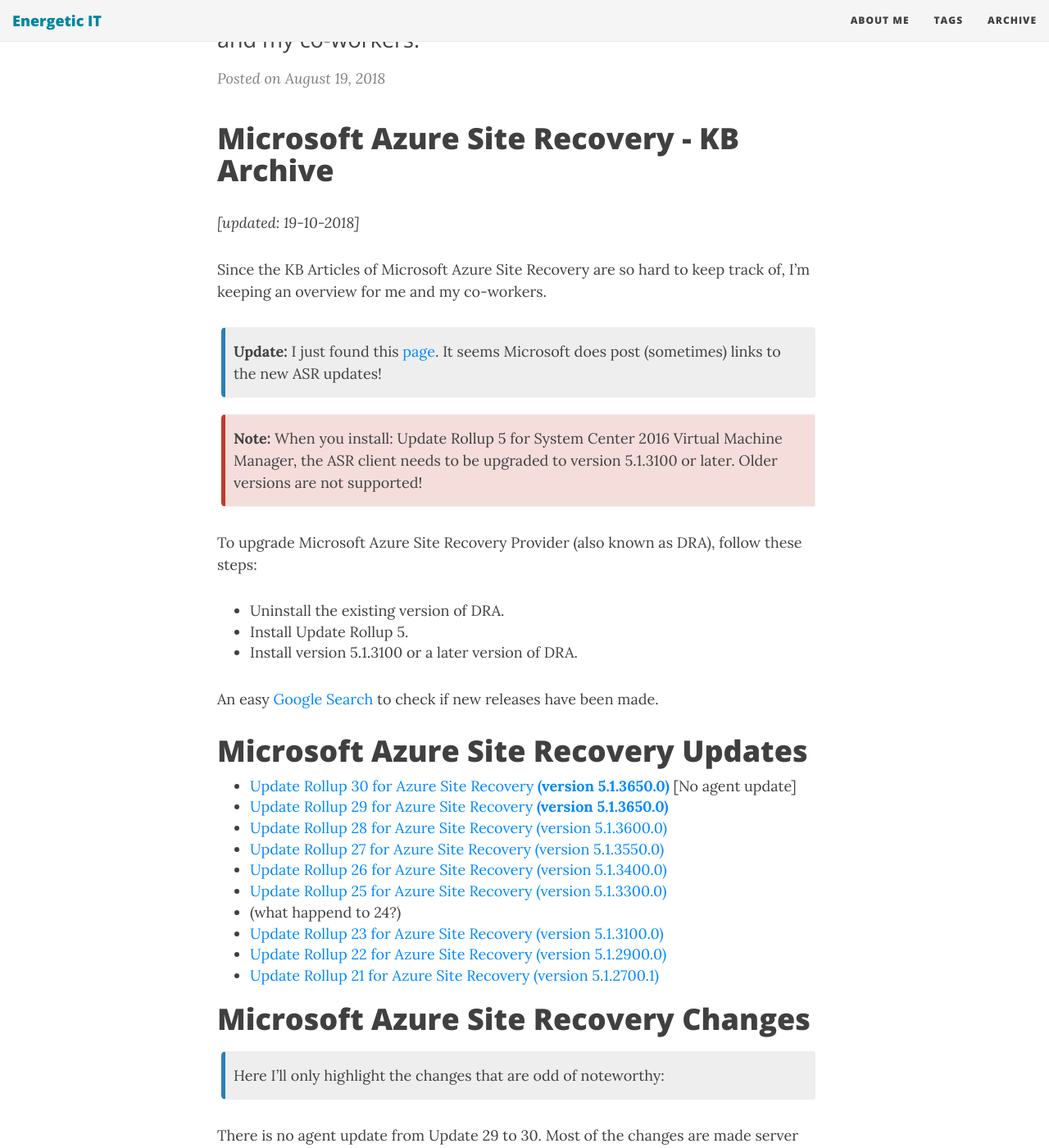
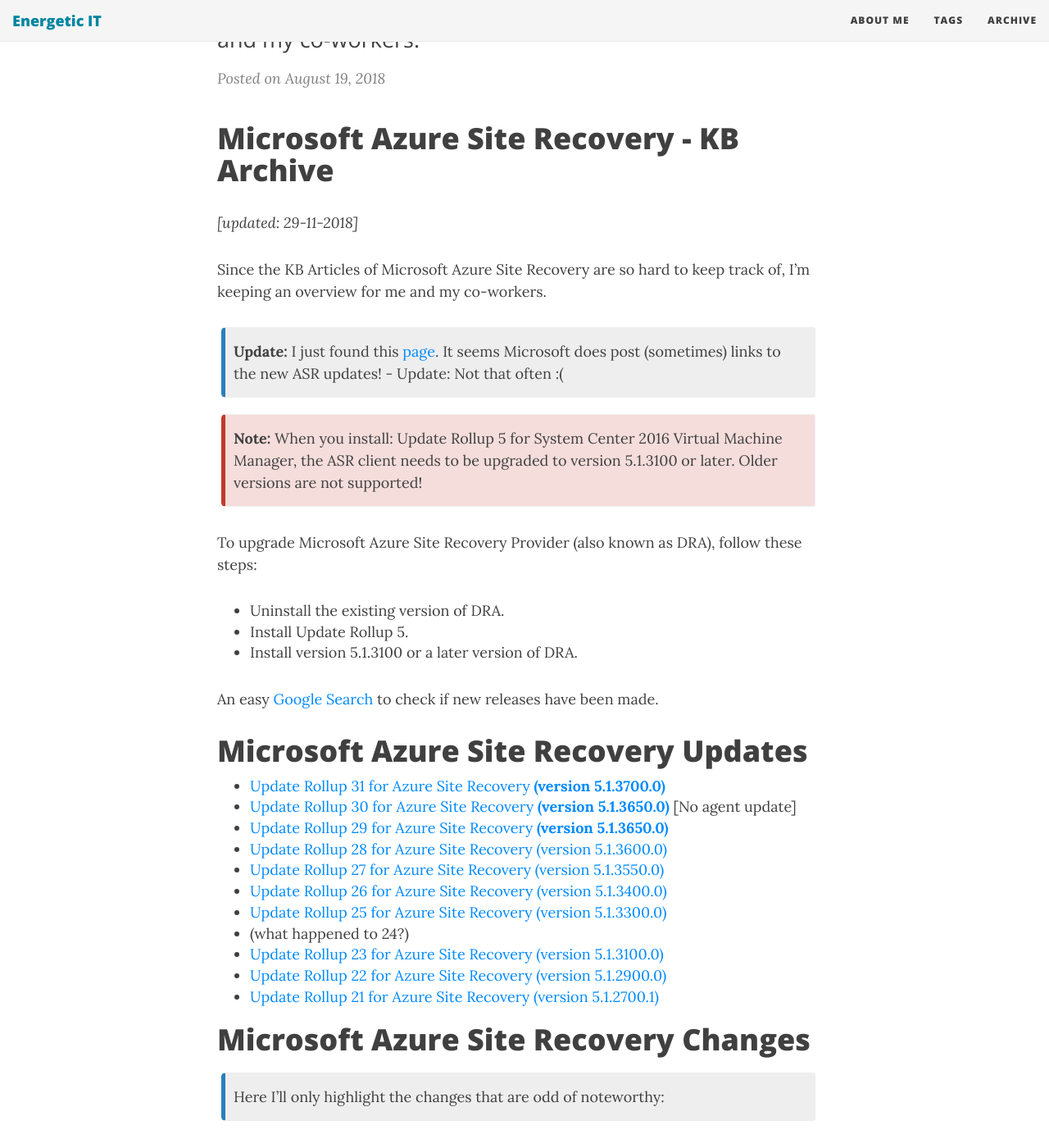
Before and after one commit to energetic-it/energetic-it.github.io, a Jekyll site: the page built from _posts/2018-08-19-microsoft-azure-site-recovery-kb-archive.md, in a window 1280 px wide and 1400 px high, scrolled down 276 px. Shown: the whole window at 82% size. Built offline with Jekyll 4.4.1, drawn with Linux system fonts in a browser that asks for light colours; nearby versions of some CDN libraries.

Commit message:
update to 31

```diff
--- a/_posts/2018-08-19-microsoft-azure-site-recovery-kb-archive.md
+++ b/_posts/2018-08-19-microsoft-azure-site-recovery-kb-archive.md
@@ -9,12 +9,12 @@
 
 # Microsoft Azure Site Recovery - KB Archive
 
-_[updated: 19-10-2018]_
+_[updated: 29-11-2018]_
 
 Since the KB Articles of Microsoft Azure Site Recovery are so hard to keep track of, I'm keeping an overview for me and my co-workers.
 
 {: .box-note}
-**Update:** I just found this [page](https://azure.microsoft.com/en-us/updates/?product=site-recovery). It seems Microsoft does post (sometimes) links to the new ASR updates!
+**Update:** I just found this [page](https://azure.microsoft.com/en-us/updates/?product=site-recovery). It seems Microsoft does post (sometimes) links to the new ASR updates! - Update: Not that often :(
 
 {: .box-error}
 **Note:** When you install: Update Rollup 5 for System Center 2016 Virtual Machine Manager, the ASR client needs to be upgraded to version 5.1.3100 or later. Older versions are not supported!
@@ -28,13 +28,15 @@
 An easy [Google Search](https://www.google.com/search?q=Update+Rollup+*+for+Azure+Site+Recovery+site:https://support.microsoft.com/en-us/help&lr=&hl=en&source=lnt&tbs=sbd:1,qdr:y&sa=X&ved=0ahUKEwiT7fKn9qrbAhVRr6QKHeXNCc0QpwUIIA&biw=1920&bih=974) to check if new releases have been made.
 
 # Microsoft Azure Site Recovery Updates
+
+- [Update Rollup 31 for Azure Site Recovery __(version 5.1.3700.0)__](https://support.microsoft.com/en-us/help/4478871/update-rollup-31-for-azure-site-recovery)
 - [Update Rollup 30 for Azure Site Recovery __(version 5.1.3650.0)__](https://support.microsoft.com/en-us/help/4468181/azure-site-recovery-update-rollup-30) [No agent update]
 - [Update Rollup 29 for Azure Site Recovery __(version 5.1.3650.0)__](https://support.microsoft.com/en-us/help/4466466/update-rollup-29-for-azure-site-recovery)
 - [Update Rollup 28 for Azure Site Recovery (version 5.1.3600.0)](https://support.microsoft.com/en-us/help/4460079/update-rollup-28-for-azure-site-recovery)
 - [Update Rollup 27 for Azure Site Recovery (version 5.1.3550.0)](https://support.microsoft.com/en-us/help/4055712/update-rollup-27-for-azure-site-recovery)
 - [Update Rollup 26 for Azure Site Recovery (version 5.1.3400.0)](https://support.microsoft.com/en-us/help/4344054/update-rollup-26-for-azure-site-recovery)
 - [Update Rollup 25 for Azure Site Recovery (version 5.1.3300.0)](https://support.microsoft.com/en-us/help/4278275/update-rollup-25-for-azure-site-recovery)
-- (what happend to 24?)
+- (what happened to 24?)
 - [Update Rollup 23 for Azure Site Recovery (version 5.1.3100.0)](https://support.microsoft.com/en-us/help/4091311/update-rollup-23-for-azure-site-recovery)
 - [Update Rollup 22 for Azure Site Recovery (version 5.1.2900.0)](https://support.microsoft.com/en-us/help/4072852/update-rollup-22-for-azure-site-recovery)
 - [Update Rollup 21 for Azure Site Recovery (version 5.1.2700.1)](https://support.microsoft.com/en-us/help/4051380/update-rollup-21-for-azure-site-recovery)
```
